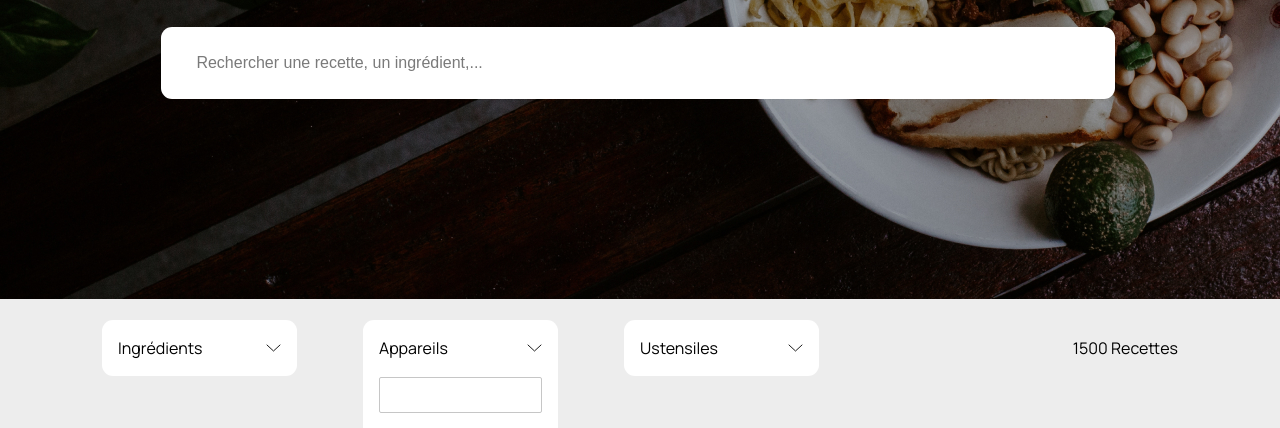
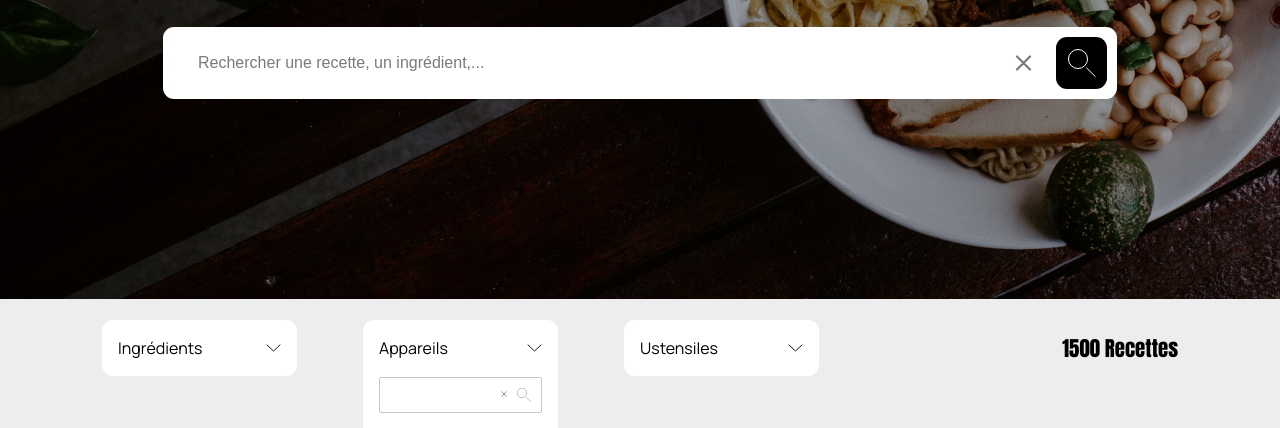
Before and after one commit to Sevrus/PetitsPlats, a website: page index.html in a window 1280 px wide. Shown: the part 368-796 px from the top of the page. Drawn offline with Linux system fonts and the light colour scheme.

Commit message:
Added search icons in input fields and slightly modified the HTML structure of .dropdown-search-container.

```diff
--- a/css/layout.css
+++ b/css/layout.css
@@ -22,7 +22,7 @@ input[type="text"] {
     padding: 0;
     margin: -1px;
     overflow: hidden;
-    clip: rect(0, 0, 0, 0);
+    clip: rect(0 0 0 0);
     border: 0;
 }
 
@@ -66,6 +66,40 @@ header {
     color: var(--secondary-color);
     font-weight: normal;
     font-size: 1rem;
+}
+
+.global-search-container {
+    position: relative;
+}
+
+.global-search-cross {
+    position: absolute;
+    top: 50%;
+    right: 85px;
+    transform: translateY(-50%);
+    cursor: pointer;
+}
+
+.wen-container {
+    display: flex;
+    justify-content: center;
+    align-items: center;
+    position: absolute;
+    top: 10px;
+    right: 10px;
+    width: 51px;
+    height: 52px;
+    border-radius: 11px;
+    background-color: #000;
+    cursor: pointer;
+}
+
+.wen-container:hover {
+    background-color: var(--primary-color);
+}
+
+.wen-container:hover>img {
+    filter: invert(1);
 }
 
 /*SECTION SEARCHBAR*/
@@ -132,6 +166,7 @@ header {
 }
 
 .dropdown-search-container {
+    position: relative;
     display: flex;
     justify-content: center;
     padding-bottom: 24px;
@@ -146,6 +181,24 @@ header {
     outline: none;
     padding-left: 9px;
     color: var(--secondary-color);
+}
+
+.dropdown-search-cross, .dropdown-search-wen {
+    position: absolute;
+    cursor: pointer;
+}
+
+.dropdown-search-wen {
+    filter: invert(.5);
+    height: 14px;
+    right: calc((100% - 163px) / 2 + 11px);
+    top: 12px;
+}
+
+.dropdown-search-cross {
+    height: 6px;
+    right: calc((100% - 163px) / 2 + 35px);
+    top: 15px;
 }
 
 .dropdown-selections {
@@ -183,6 +236,11 @@ header {
     gap: 13px;
 }
 
+.search-bar p {
+    font-family: "Anton", sans-serif;
+    font-size: 1.3rem;
+}
+
 /*MAIN*/
 main {
     background-color: var(--main-bg-color);
--- a/index.html
+++ b/index.html
@@ -20,21 +20,19 @@
         <h1>CHERCHEZ PARMI PLUS DE 1500 RECETTES<span>DU QUOTIDIEN,SIMPLES ET DÉLICIEUSES</span></h1>
         <div>
             <label for="global-search" class="sr-only">Rechercher</label>
-            <div>
+            <div class="global-search-container">
                 <input type="text" name="global-search" id="global-search"
                        placeholder="Rechercher une recette, un ingrédient,...">
-                <img src="" alt="">
-                <div>
-                    <img src="" alt="">
+                <img src="./assets/icons/cross.svg" alt="Une croix" class="global-search-cross">
+                <div class="wen-container">
+                    <img src="./assets/icons/wen.svg" alt="Une loupe">
                 </div>
-
             </div>
         </div>
     </section>
 </header>
 <section class="search-bar">
     <div class="dropdown-container">
-        <div class="dropdown-section">
         <div class="dropdown">
             <div class="dropdown-header">
                 <span class="dropdown-title">Ingrédients</span>
@@ -44,7 +42,8 @@
                 <div class="dropdown-search-container">
                     <label for="search-ingredients" class="sr-only"></label>
                     <input type="text" name="search-ingredients" id="search-ingredients" class="dropdown-search">
-                        <img src="" alt="">
+                    <img src="./assets/icons/cross.svg" alt="Une croix" class="dropdown-search-cross">
+                    <img src="./assets/icons/wen.svg" alt="Une loupe" class="dropdown-search-wen">
                 </div>
                 <ul class="dropdown-list">
                     <li class="dropdown-item">Jus de citron</li>
@@ -54,9 +53,6 @@
                 </ul>
             </div>
         </div>
-            <div class="dropdown-tags"></div>
-        </div>
-        <div class="dropdown-section">
         <div class="dropdown open">
             <div class="dropdown-header">
                 <span class="dropdown-title">Appareils</span>
@@ -66,10 +62,12 @@
                 <div class="dropdown-search-container">
                     <label for="search-appliance" class="sr-only"></label>
                     <input type="text" name="search-appliance" id="search-appliance" class="dropdown-search">
-                        <img src="" alt="">
+                    <img src="./assets/icons/cross.svg" alt="Une croix" class="dropdown-search-cross">
+                    <img src="./assets/icons/wen.svg" alt="Une loupe" class="dropdown-search-wen">
                 </div>
                 <ul class="dropdown-selections">
-                        <li class="dropdown-selection"><span>Tomates</span><img src="assets/icons/round-cross.svg" alt=""></li>
+                    <li class="dropdown-selection"><span>Tomates</span><img src="assets/icons/round-cross.svg" alt="">
+                    </li>
                 </ul>
                 <ul class="dropdown-list">
                     <li class="dropdown-item">Jus de citron</li>
@@ -79,9 +77,6 @@
                 </ul>
             </div>
         </div>
-            <div class="dropdown-tags"></div>
-        </div>
-        <div class="dropdown-section">
         <div class="dropdown">
             <div class="dropdown-header">
                 <span class="dropdown-title">Ustensiles</span>
@@ -89,9 +84,10 @@
             </div>
             <div class="dropdown-content">
                 <div class="dropdown-search-container">
-                        <label for="search-ustensils" class="sr-only"></label>
-                        <input type="text" name="search-ustensils" id="search-ustensils" class="dropdown-search">
-                        <img src="" alt="">
+                    <label for="search-utensils" class="sr-only"></label>
+                    <input type="text" name="search-utensils" id="search-utensils" class="dropdown-search">
+                    <img src="./assets/icons/cross.svg" alt="Une croix" class="dropdown-search-cross">
+                    <img src="./assets/icons/wen.svg" alt="Une loupe" class="dropdown-search-wen">
                 </div>
                 <ul class="dropdown-list">
                     <li class="dropdown-item">Jus de citron</li>
@@ -101,11 +97,14 @@
                 </ul>
             </div>
         </div>
-            <div class="dropdown-tags"></div>
-        </div>
     </div>
     <p><span id="recipe-count">1500</span> Recettes</p>
 </section>
+<div class="dropdown-tags">
+    <ul class="dropdown-tag-ingredients"></ul>
+    <ul class="dropdown-tag-appliance"></ul>
+    <ul class="dropdown-tag-utensils"></ul>
+</div>
 <main>
     <section class="recipe-list">
         <article class="recipe-card">
```
Also changed, not shown: assets/icons/cross.svg (added), assets/icons/wen.svg (added). Lines whose indentation alone changed are shown as unchanged.
